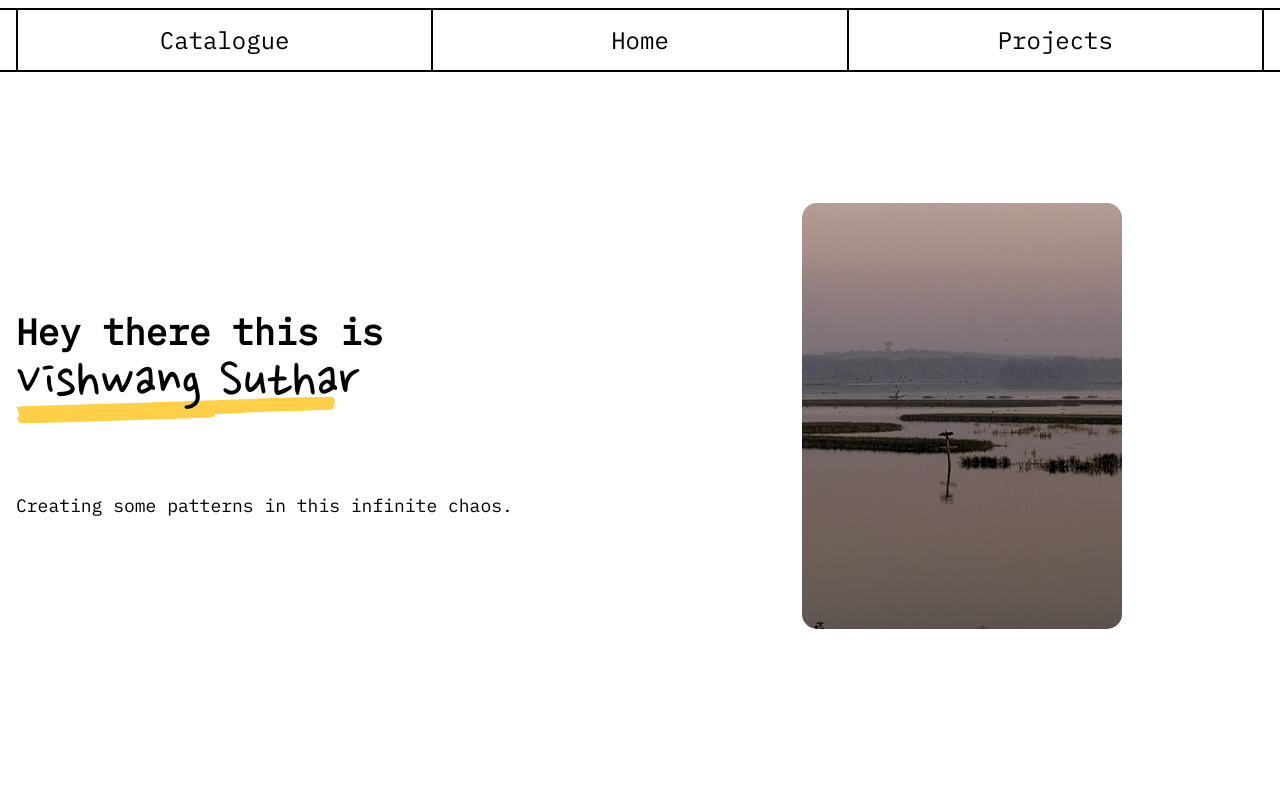
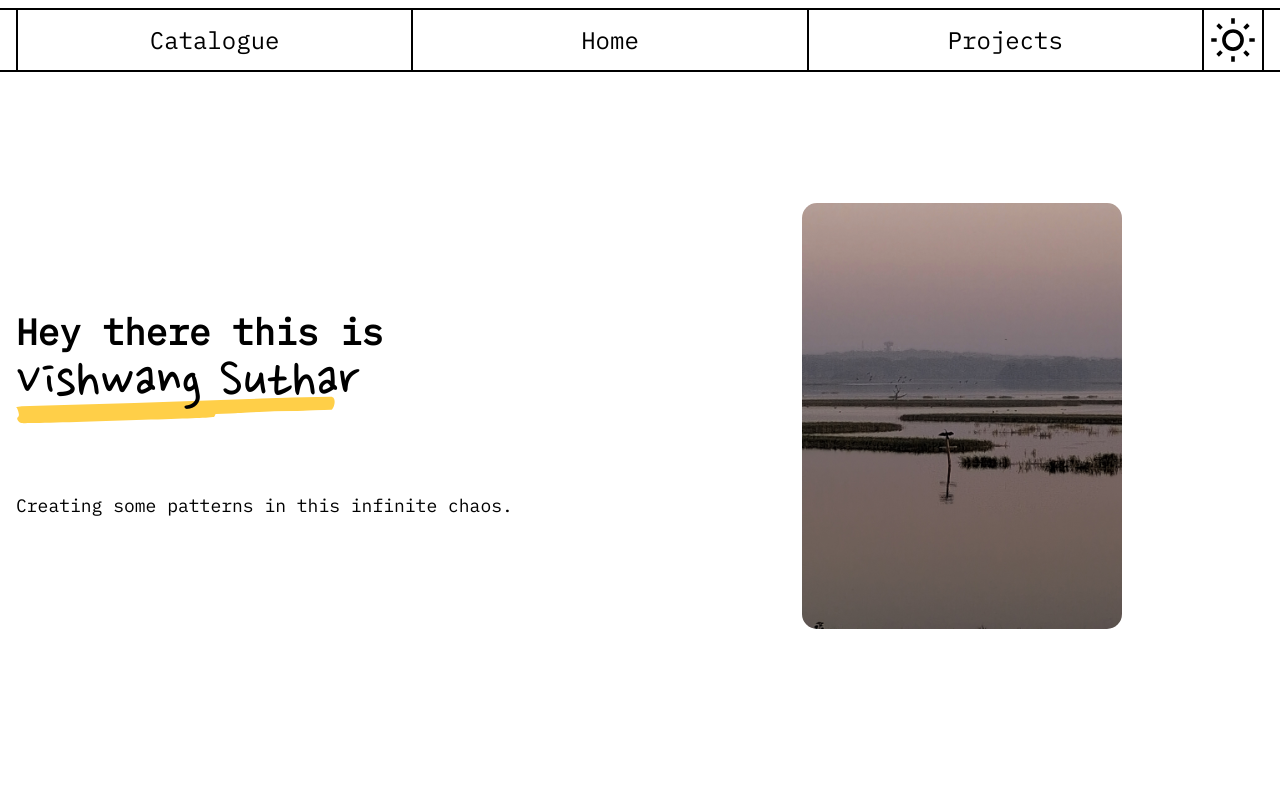
Before and after one commit to Vishwang0Suthar/vishwang-suthar, a Next.js app: page / in a window 1280 px wide. Shown: the top 800 px of the page. Built offline with nearby package versions, Linux system fonts and the light colour scheme.

Commit message:
portfolio issue

```diff
--- a/src/containers/Header/index.tsx
+++ b/src/containers/Header/index.tsx
@@ -1,7 +1,7 @@
 import Link from "next/link";
 import React from "react";
 // import Volume from "@/public/icons/volume.svg";
-// import Sun from "@/public/icons/sun-toggle.svg";
+import Sun from "@/public/icons/sun-toggle.svg";
 // import Image from "next/image";
 
 const navItems = [
@@ -31,9 +31,9 @@ const Header = () => {
             </Link>
           </div>
         ))}
-        {/* <div className="aspect-square flex items-center h-full justify-center ">
-          <Image src={Sun} alt="Sun Icon" className="h-8 w-8" />
-        </div> */}
+        <div className="aspect-square flex items-center h-full justify-center ">
+          <Sun />
+        </div>
       </div>
     </header>
   );
```
